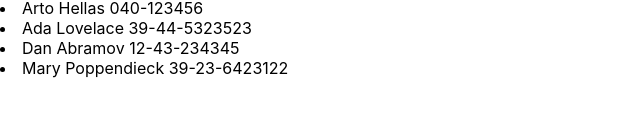
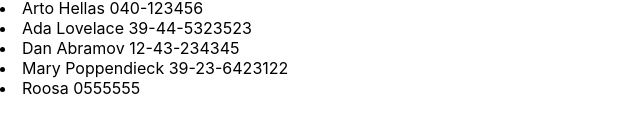
Before and after one commit to roosmeri/fullstack2019, a React (Create React App) app in the folder part2/puhelinluettelo/: page / in a window 1280 px wide. Shown: the part 288-422 px from the top of the page, without its empty margins (0-640 px from the left). Built offline with nearby package versions, Linux system fonts and the light colour scheme; data requests are answered from the project's data file.

Commit message:
Part 2: 2.15

```diff
--- a/part2/puhelinluettelo/db.json
+++ b/part2/puhelinluettelo/db.json
@@ -1,5 +1,5 @@
 {
-    "persons":[
+  "persons": [
     {
       "name": "Arto Hellas",
       "number": "040-123456",
@@ -19,6 +19,11 @@
       "name": "Mary Poppendieck",
       "number": "39-23-6423122",
       "id": 4
+    },
+    {
+      "name": "Roosa",
+      "number": "0555555",
+      "id": 5
     }
   ]
 }
--- a/part2/puhelinluettelo/src/App.js
+++ b/part2/puhelinluettelo/src/App.js
@@ -17,7 +17,7 @@ const App = () => {
         console.log('got response on persons')
         setPersons(response.data)
       })
-  },[])
+  }, [])
 
   const addPerson = (event) => {
     event.preventDefault()
@@ -29,10 +29,15 @@ const App = () => {
       name: newName,
       number: newNumber
     }
+
+    axios.post('http://localhost:3001/persons', personObject)
+      .then(response => {
         setPersons(persons.concat(personObject))
         console.log(persons)
         setNewName('')
         setNewNumber('')
+      })
+
   }
 
   const handleNameChange = (event) => {
```
Lines whose indentation alone changed are shown as unchanged.
